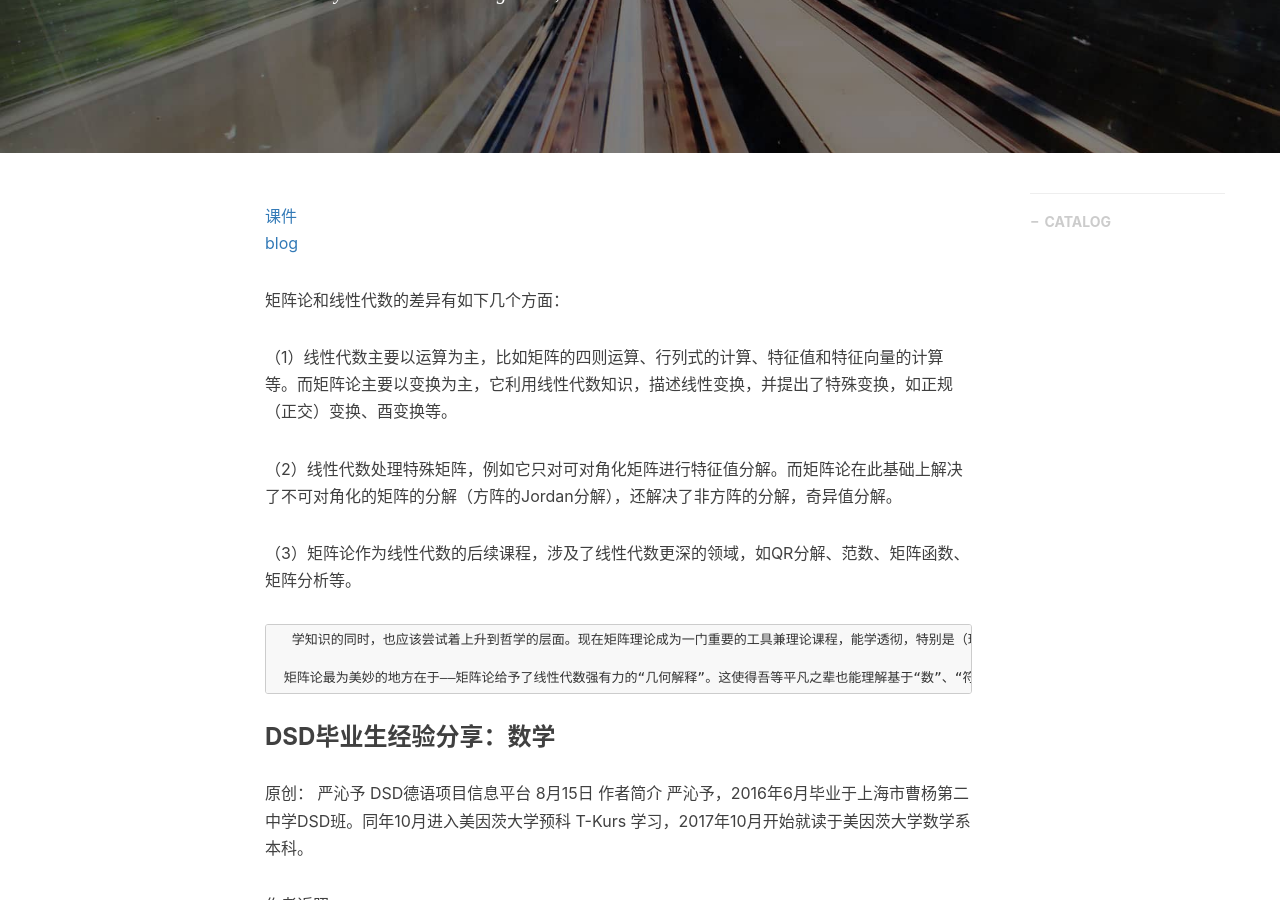
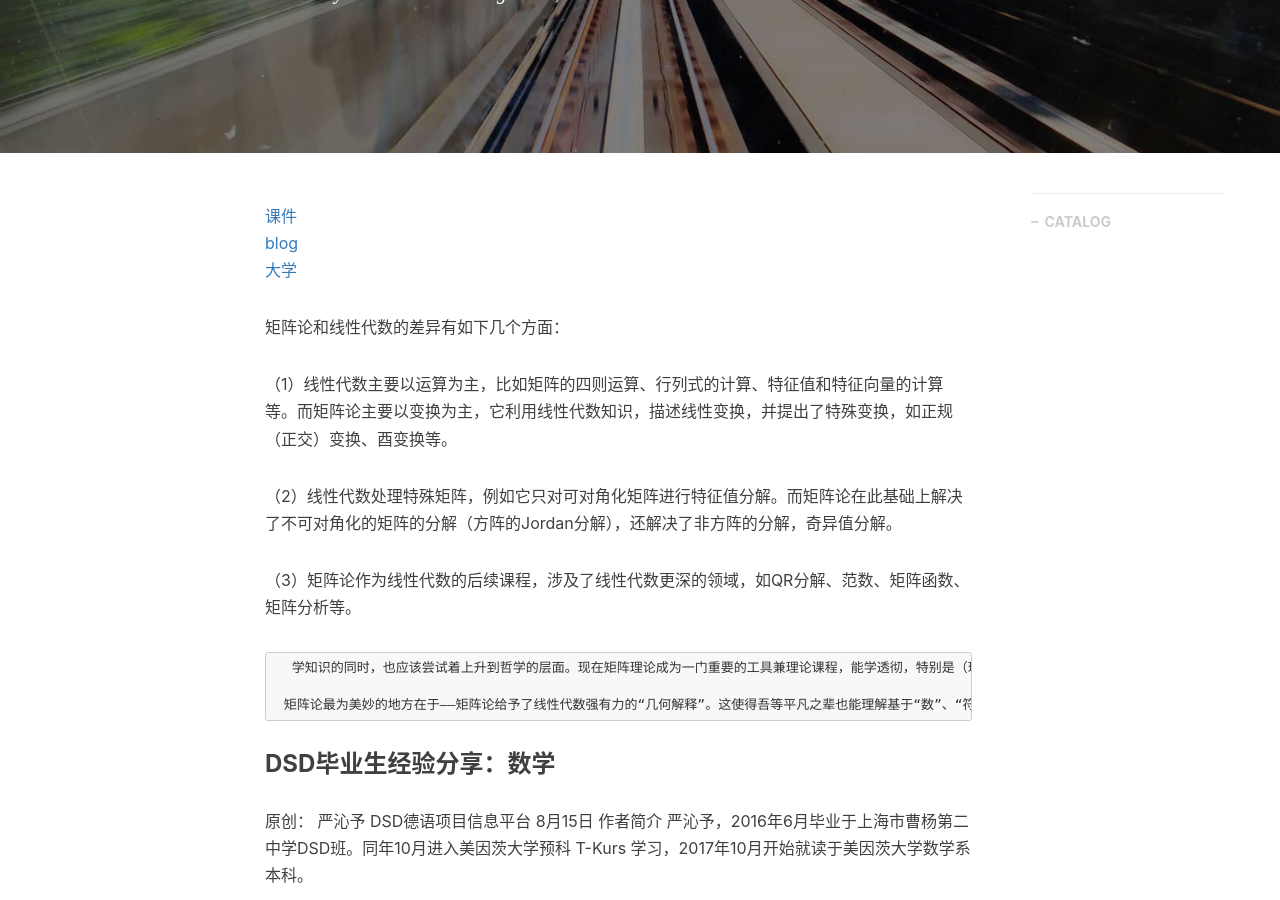
Before and after one commit to gary-robotics/dlward, a Jekyll site: the page built from _posts/2019-09-28-矩阵分析-2019.markdown, in a window 1280 px wide and 900 px high, scrolled down 370 px. Built offline with Jekyll 4.4.1, drawn with Linux system fonts in a browser that asks for light colours; nearby versions of some CDN libraries; comment, search, counter and statistics services are not loaded.

Commit message:
Update 2019-09-28-矩阵分析-2019.markdown

```diff
--- a/_posts/2019-09-28-矩阵分析-2019.markdown
+++ b/_posts/2019-09-28-矩阵分析-2019.markdown
@@ -11,6 +11,7 @@ tags:                               #标签
 ---
 [课件](http://web.xidian.edu.cn/lexu/course.html)
 [blog](http://zhangzhenyuan163.blog.163.com/blog/#m=0&t=1&c=fks_085067080083084065084084087095092083089066093085094074)
+[大学](http://www.gcjzl.com/content/?sid=4&lang=zh)
 
 矩阵论和线性代数的差异有如下几个方面：
 
```
